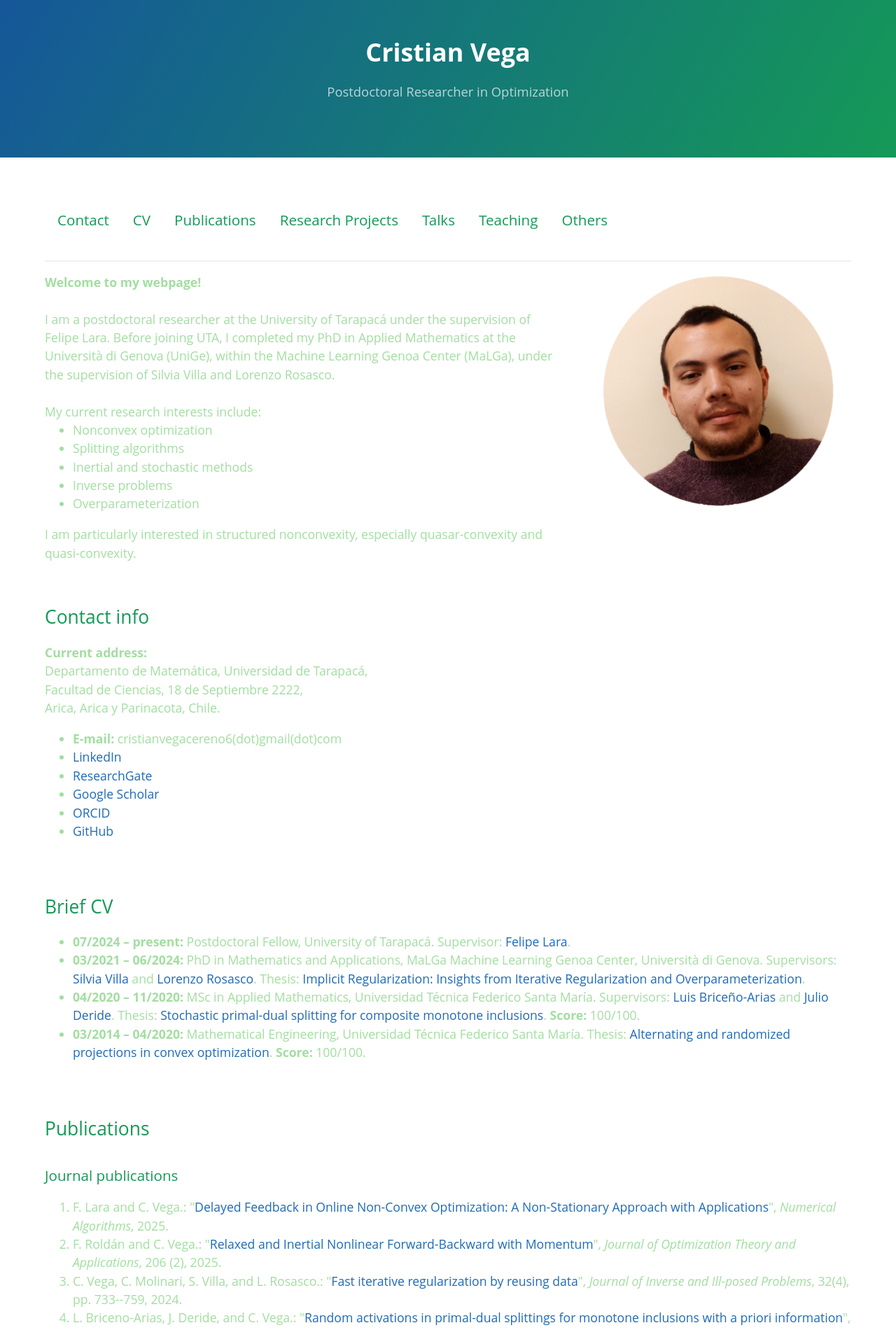
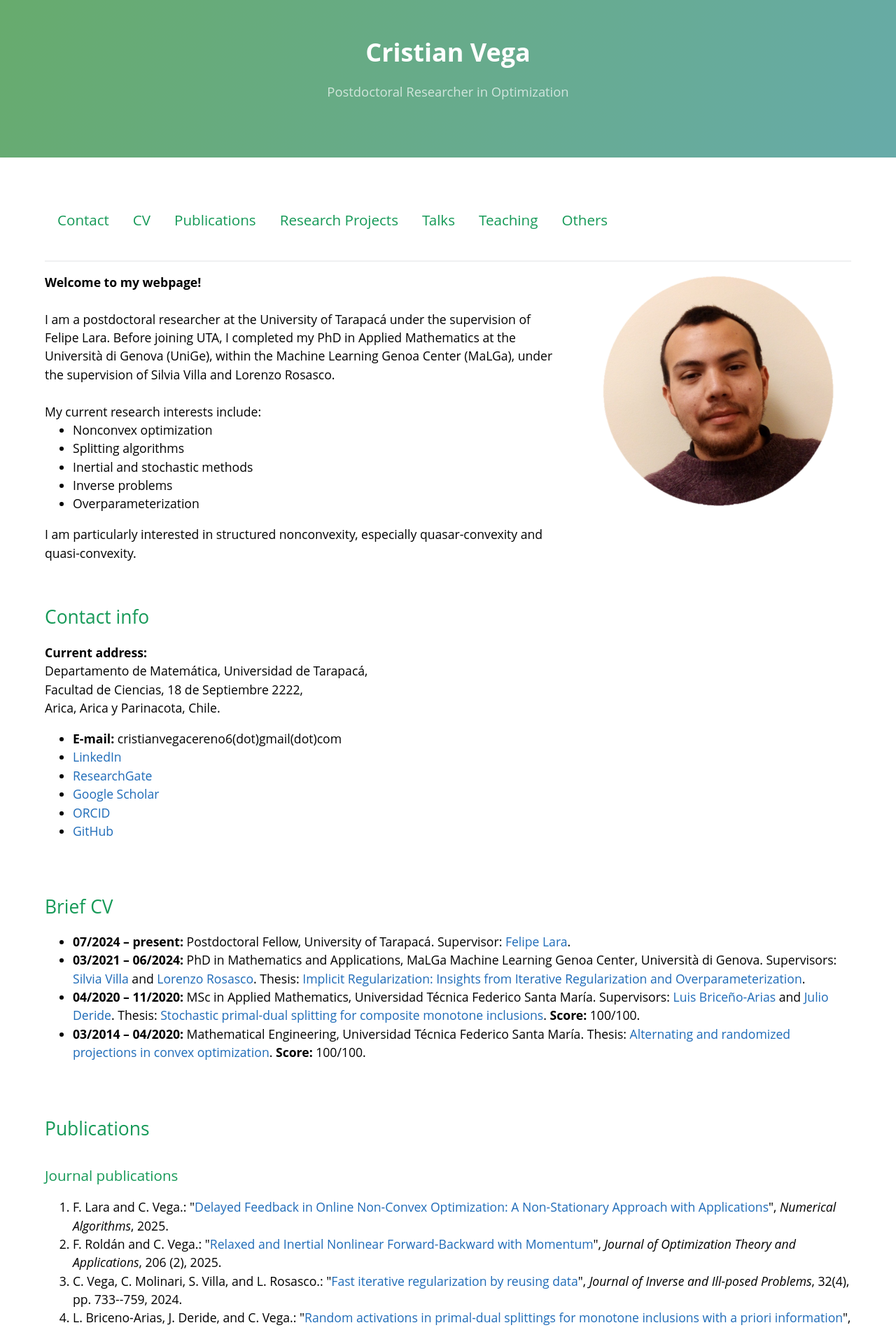
Before and after one commit to cristianvega1995/cristianvega1995.github.io, a Jekyll site: the page index.html, which Jekyll copies as it is, in a window 1280 px wide. Shown: the top 1900 px of the page at 70% size. Built offline with Jekyll 4.4.1, drawn with Linux system fonts in a browser that asks for light colours.

Commit message:
Update index.html

```diff
--- a/index.html
+++ b/index.html
@@ -20,7 +20,7 @@
             font-family: "Open Sans", "Helvetica Neue", Helvetica, Arial, sans-serif;
             font-size: 16px;
             line-height: 1.5;
-            color: #a2dea0;
+            color: #000000;
             background: #fafafa;
         }
         a {
@@ -77,7 +77,7 @@
             color: #fff;
             text-align: center;
             background-color: #279CF5;
-            background-image: linear-gradient(120deg, #155799, #159957);
+            background-image: linear-gradient(120deg, #67ab6d, #67aba9);
             padding: 5rem 6rem;
         }
         @media screen and (min-width: 86em) {
```
